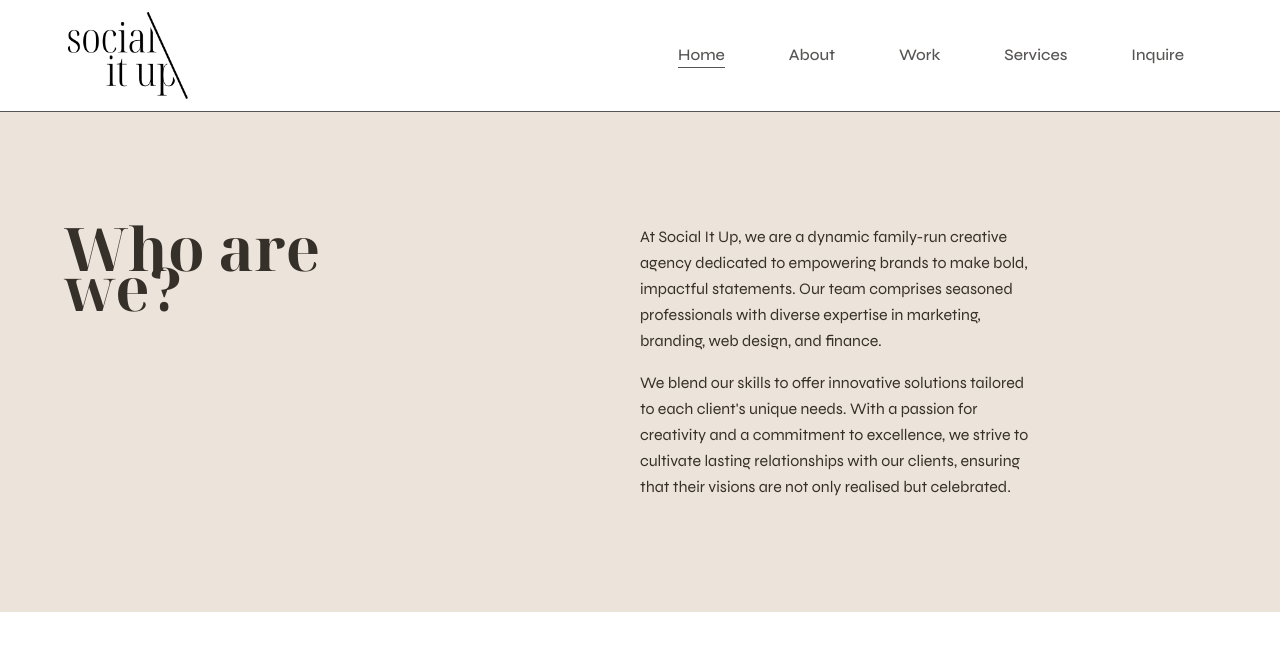
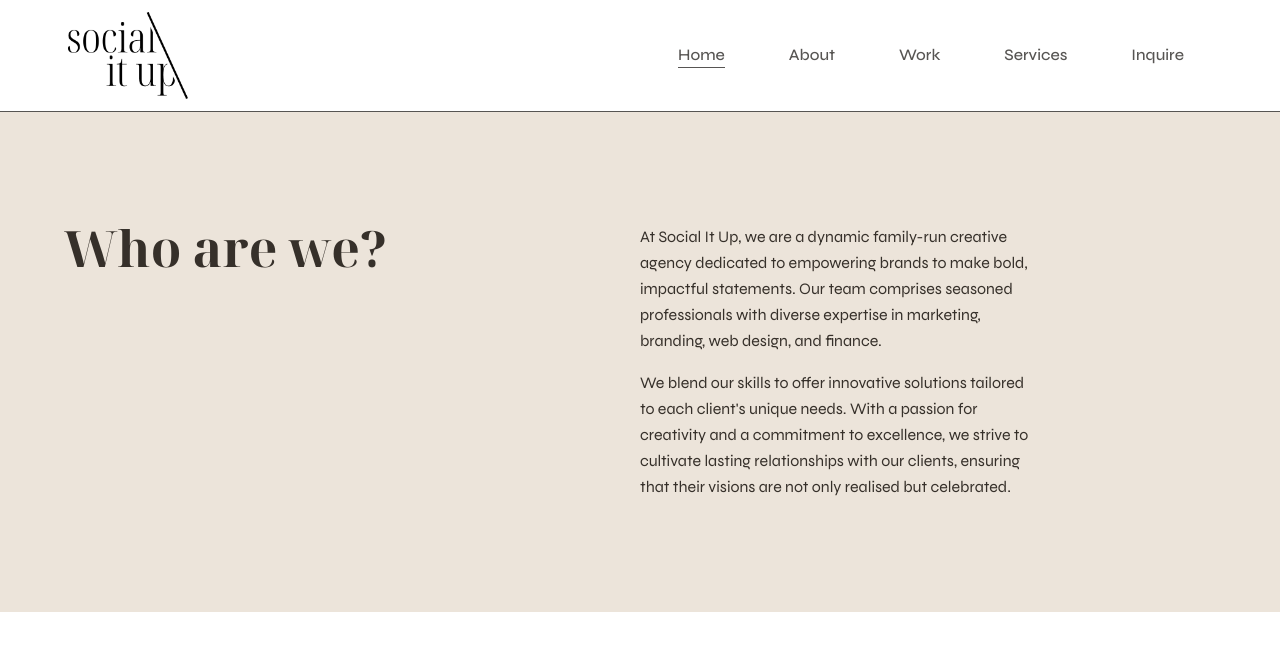
Before and after one commit to NC0312/social-it-up, a Next.js app: page /about in a window 1280 px wide. Shown: the top 650 px of the page. Built offline with nearby package versions, Linux system fonts and the light colour scheme.

Commit message:
minor fix

```diff
--- a/app/about/page.js
+++ b/app/about/page.js
@@ -9,7 +9,7 @@ function About() {
         {/* Left Section - Mobile: Top, Desktop: Left */}
         <div className="w-full md:w-1/3 mb-5 md:pt-5 md:pr-8 text-center md:text-left">
           <h1
-            className="text-4xl  pt-12 md:text-[60px] font-bold pb-6"
+            className="text-4xl lg:text-[50px] pt-12 md:text-[60px] font-bold pb-6"
             style={{ fontFamily: "'Noto Serif Display', serif" }}
           >
             Who are we?
```
